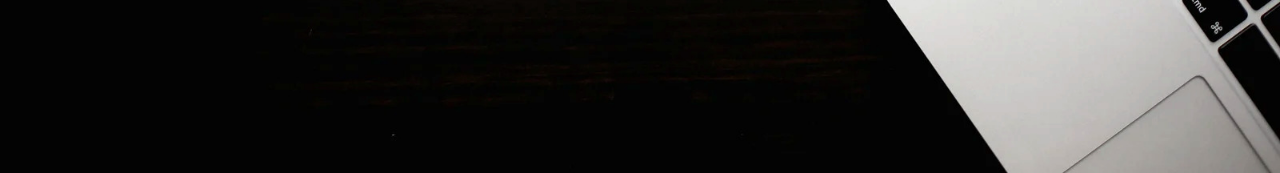
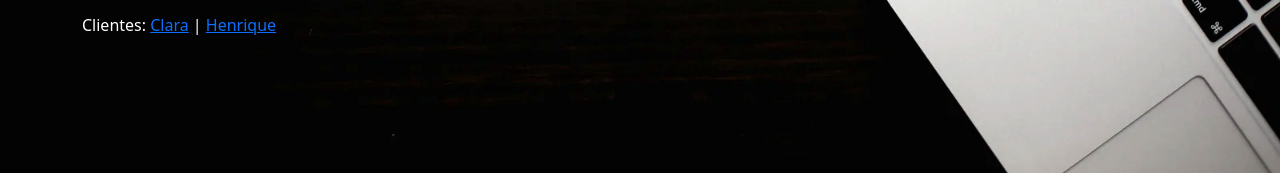
Before and after one commit to silvajunior/silvajunior.github.io, a plain HTML site: page index.html in a window 1280 px wide. Shown: the part 627-800 px from the top of the page. Drawn offline with nearby package versions, Linux system fonts and the light colour scheme.

Commit message:
Update index.html

```diff
--- a/index.html
+++ b/index.html
@@ -20,6 +20,7 @@
         <div class="col">
           <p style="font-size: 46pt;">Everaldo<br>Desenvolvedor</p>
           <p style="font-size: 14pt;">Confiabilidade | Profissionalismo | Excelência<br>E-mail: contato@evrjr.com</p>
+          <p>Clientes: <a href="https://evrjr.my.canva.site/claracarvalho" target="_blank">Clara</a> | <a href="https://www.99freelas.com.br/project/reestruturar-site-36312" target="_blank">Henrique</a></p>
         </div>
         <div class="col">
         </div>
```
